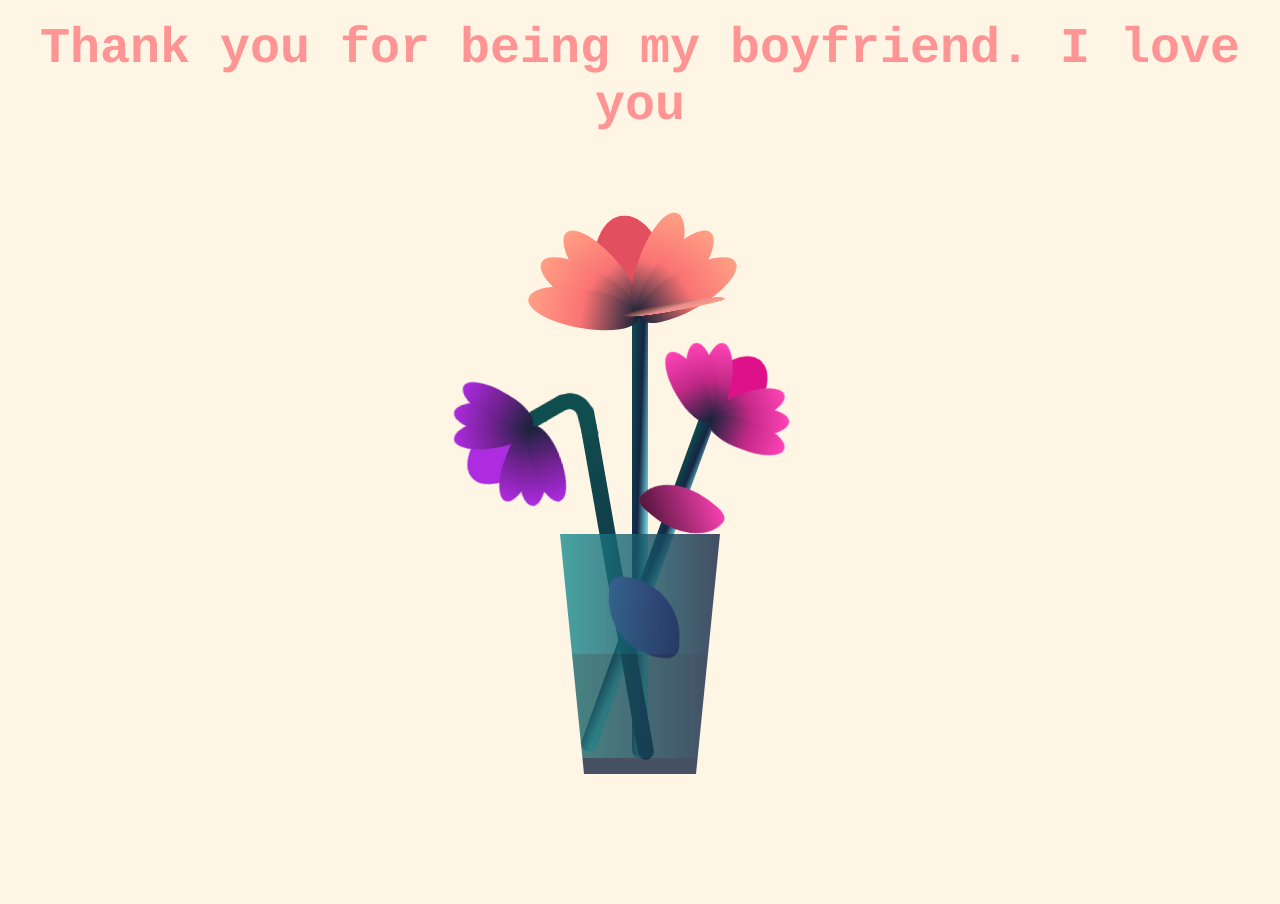
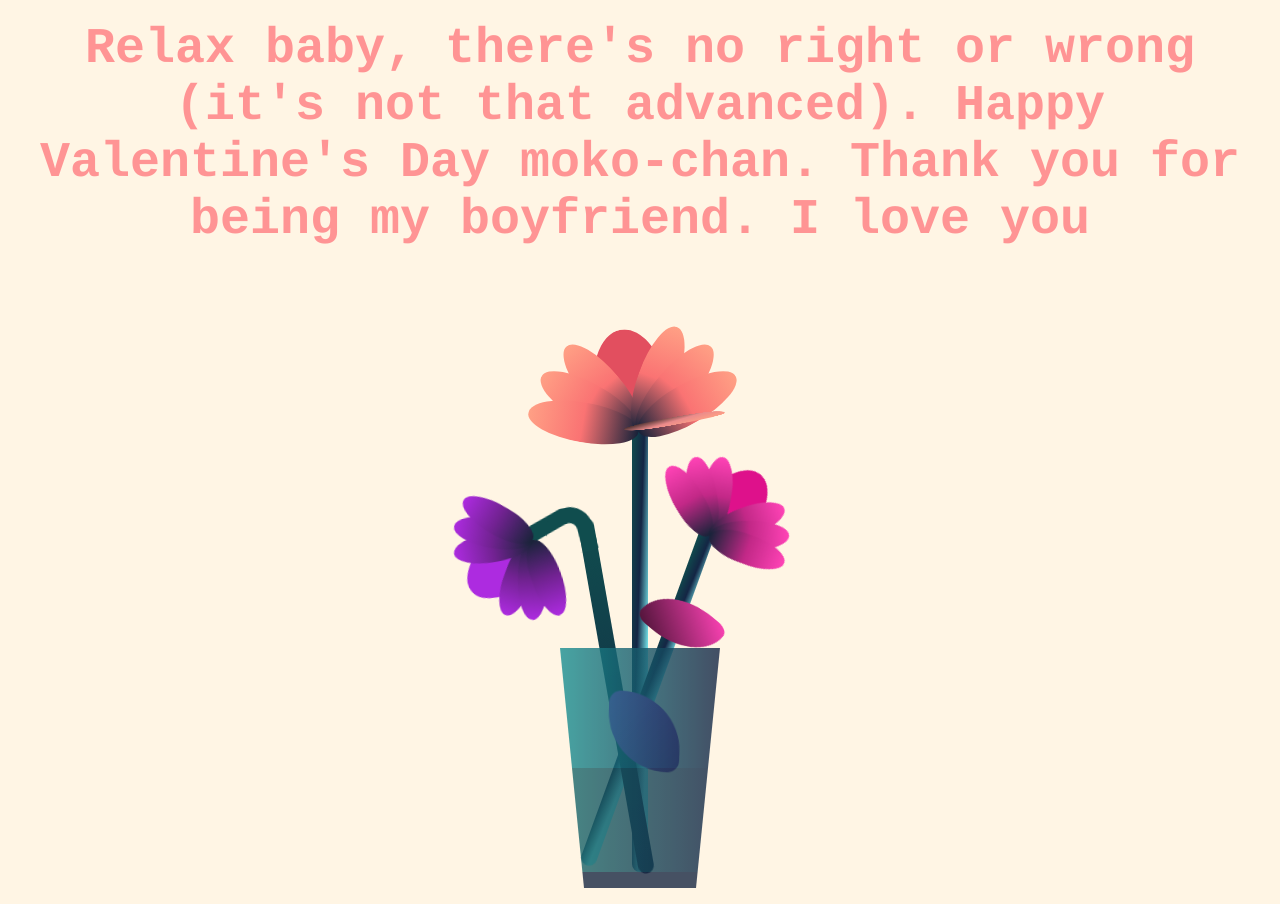
Before and after one commit to mnatasia/valentine.github.io, a plain HTML site: page lastpage.html in a window 1280 px wide. Before the commit the page ends 800 px from the top, so only its background shows below. Drawn offline with Linux system fonts and the light colour scheme.

Commit message:
Update lastpage.html

```diff
--- a/lastpage.html
+++ b/lastpage.html
@@ -7,7 +7,7 @@
     <link rel="stylesheet" href="css/flower.css" />
   </head>
   <body>
-    <div id="thankyou"><b>Thank you for being my boyfriend. I love you</b></div>
+    <div id="thankyou"><b>Relax baby, there's no right or wrong (it's not that advanced). Happy Valentine's Day moko-chan. Thank you for being my boyfriend. I love you</b></div>
     <div class="flower">
       <div class="f-wrapper">
         <div class="flower__line"></div>
```
